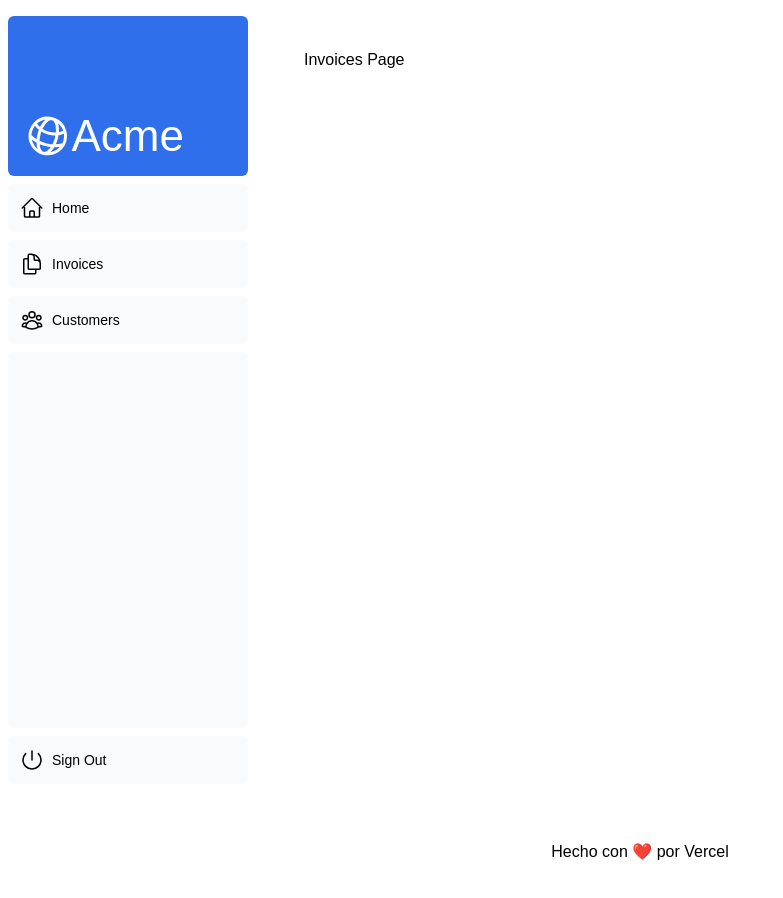
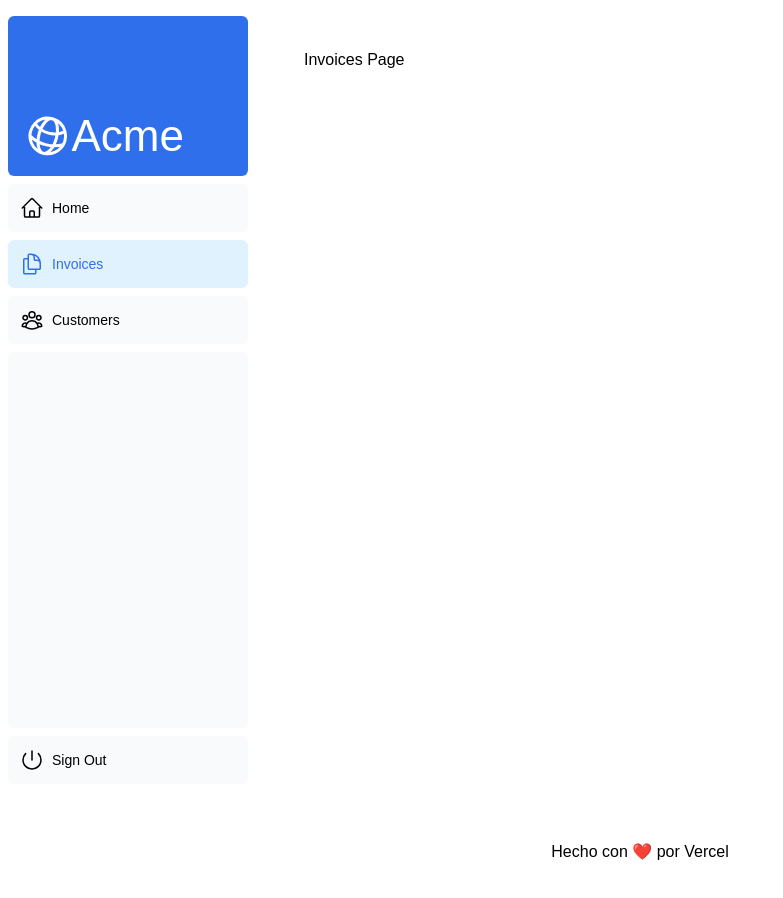
Before and after one commit to FernandoMR10/NextJS-Tarea-FMR, a Next.js app in the folder nextjs-dashboard/: page /dashboard/invoices in a window 1280 px wide. Shown: the top 898 px of the page, without its empty margins (0-783 px from the left). Built offline with nearby package versions, Linux system fonts and the light colour scheme; a web font is replaced by a local one.

Commit message:
Uso de Use Client

```diff
--- a/nextjs-dashboard/app/ui/dashboard/nav-links.tsx
+++ b/nextjs-dashboard/app/ui/dashboard/nav-links.tsx
@@ -1,12 +1,13 @@
+'use client'
+
 import {
   UserGroupIcon,
   HomeIcon,
   DocumentDuplicateIcon,
 } from '@heroicons/react/24/outline';
 import Link from 'next/link';
+import { usePathname } from 'next/navigation';
 
-// Map of links to display in the side navigation.
-// Depending on the size of the application, this would be stored in a database.
 const links = [
   { name: 'Home', href: '/dashboard', icon: HomeIcon },
   {
@@ -18,6 +19,8 @@
 ];
 
 export default function NavLinks() {
+  const pathname = usePathname();
+
   return (
     <>
       {links.map((link) => {
@@ -26,7 +29,9 @@
           <Link
             key={link.name}
             href={link.href}
-            className="flex h-[48px] grow items-center justify-center gap-2 rounded-md bg-gray-50 p-3 text-sm font-medium hover:bg-sky-100 hover:text-blue-600 md:flex-none md:justify-start md:p-2 md:px-3"
+            className={`flex h-[48px] grow items-center justify-center gap-2 rounded-md bg-gray-50 p-3 text-sm font-medium hover:bg-sky-100 hover:text-blue-600 md:flex-none md:justify-start md:p-2 md:px-3 ${
+              pathname === link.href ? 'bg-sky-100 text-blue-600' : ''
+            }`}
           >
             <LinkIcon className="w-6" />
             <p className="hidden md:block">{link.name}</p>
```
